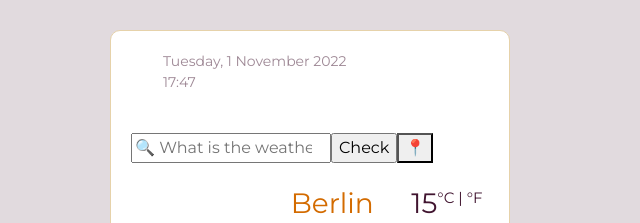
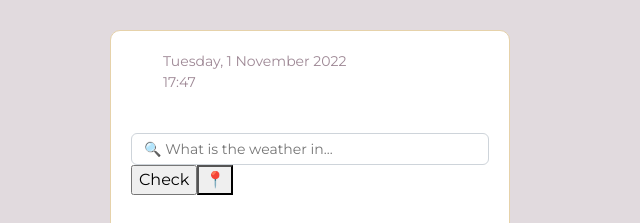
Before and after one commit to kajakrolikowska/fp-react-weather-app, a React (Create React App) app: page / in a window 1280 px wide. Shown: the top 223 px of the page, without its empty margins (330-970 px from the left). Built offline with nearby package versions, Linux system fonts and the light colour scheme; the HTML template or start-up script is replaced by a standard one; a web font is replaced by a local one.

Commit message:
Update CSS

```diff
--- a/src/App.css
+++ b/src/App.css
@@ -57,3 +57,14 @@ a {
   color: #411530;
   text-decoration: none;
 }
+
+.formControl {
+  font-size: 14px;
+  line-height: 1;
+  border-color: #4115301c;
+  display: block;
+  width: 100%;
+  padding: 0.375rem 0.75rem;
+  border: 1px solid #ced4da;
+  border-radius: 0.375rem;
+}
--- a/src/Weather.css
+++ b/src/Weather.css
@@ -18,7 +18,3 @@ li {
   text-align: left;
   font-size: 14px;
 }
-
-input .FormControl {
-  font-size: 12px;
-}
--- a/src/Weather.js
+++ b/src/Weather.js
@@ -17,9 +17,7 @@ export default function Weather() {
             className="formControl"
           />
           <input type="submit" value="Check" />
-          <button type="button" value>
-            📍
-          </button>
+          <button type="button">📍</button>
         </form>
         <br />
         <div className="row">
```
